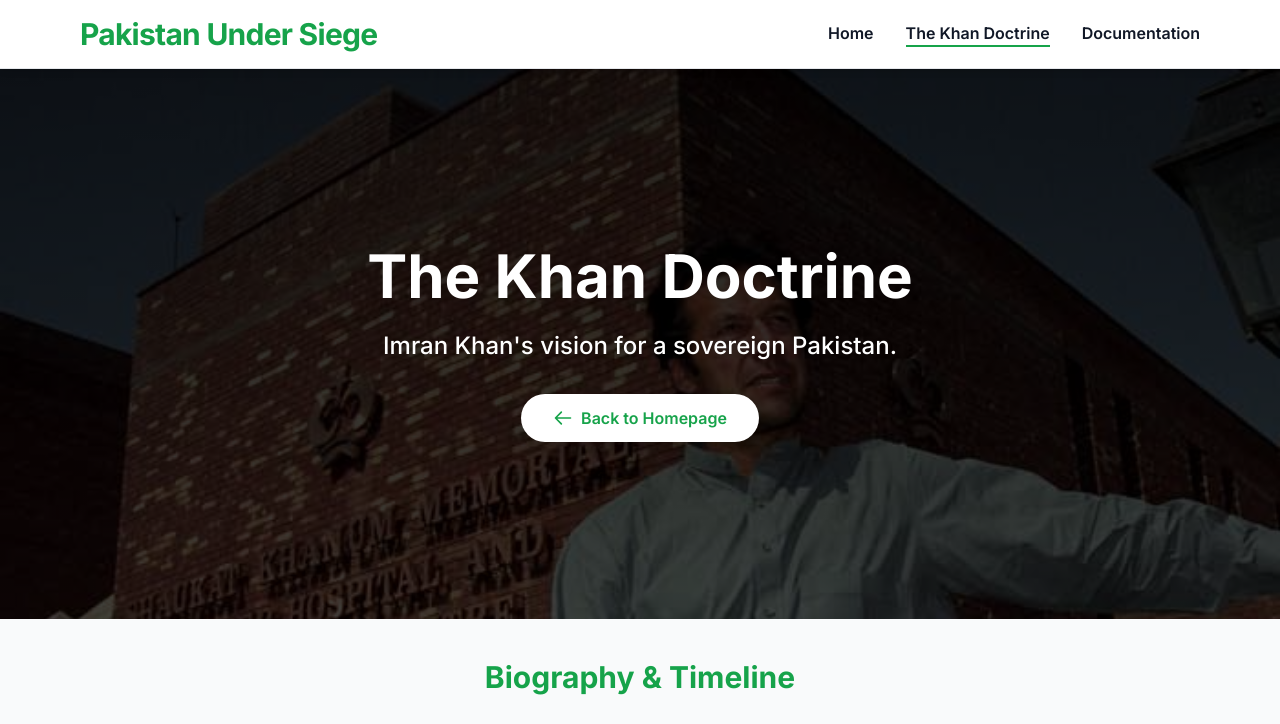
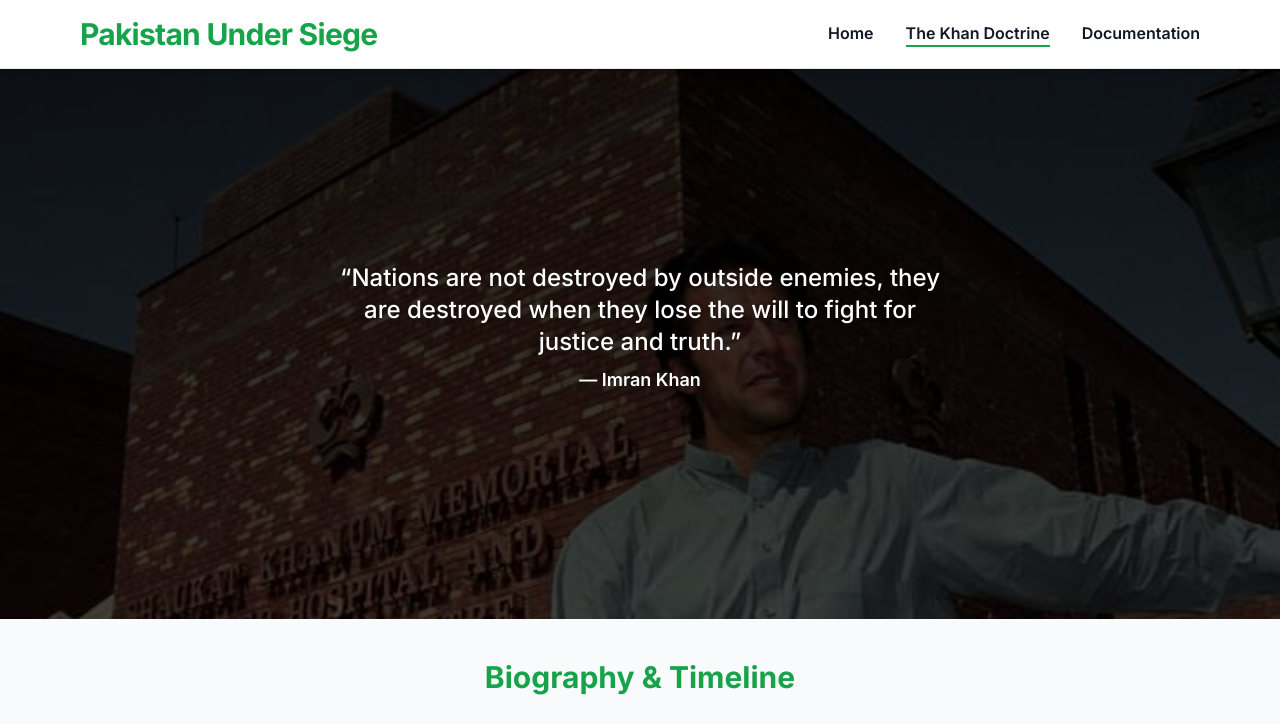
Before and after one commit to zeeshankhan1981/pakistan-under-siege, a plain HTML site: page khan.html in a window 1280 px wide. Shown: the top 724 px of the page. Drawn offline with nearby package versions, Linux system fonts and the light colour scheme.

Commit message:
chore: prepare site for production launch and update banners/quotes [v0.0.7]

```diff
--- a/khan.html
+++ b/khan.html
@@ -203,16 +203,7 @@
   <section class="relative hero-khan min-h-[450px] md:min-h-[550px] flex items-center justify-center">
     <div class="absolute inset-0 hero-overlay"></div>
     <div class="relative z-10 max-w-2xl mx-auto text-center text-white px-6 py-12">
-      <h1 class="text-4xl md:text-6xl font-extrabold mb-6 drop-shadow-lg leading-tight">The Khan Doctrine</h1>
-      <p class="text-lg md:text-2xl font-medium mb-8 drop-shadow leading-relaxed">Imran Khan's vision for a sovereign Pakistan.</p>
-      <div class="flex flex-wrap justify-center gap-6 mt-6">
-        <a href="index.html" class="inline-flex items-center px-8 py-3 bg-white text-primary hover:text-primary-dark font-semibold rounded-full shadow-xl-custom transition-all duration-300 transform hover:scale-105 hover:shadow-2xl">
-          <svg xmlns="http://www.w3.org/2000/svg" class="h-5 w-5 mr-2" fill="none" viewBox="0 0 24 24" stroke="currentColor">
-            <path stroke-linecap="round" stroke-linejoin="round" stroke-width="2" d="M10 19l-7-7m0 0l7-7m-7 7h18" />
-          </svg>
-          Back to Homepage
-        </a>
-      </div>
+      <p class="text-lg md:text-2xl font-medium mb-8 drop-shadow leading-relaxed">“Nations are not destroyed by outside enemies, they are destroyed when they lose the will to fight for justice and truth.”<br><span class="block mt-2 text-base md:text-lg font-semibold">— Imran Khan</span></p>
     </div>
   </section>
 
```
Also changed, not shown: docs.html (+4 -9 lines), 1 other file.
